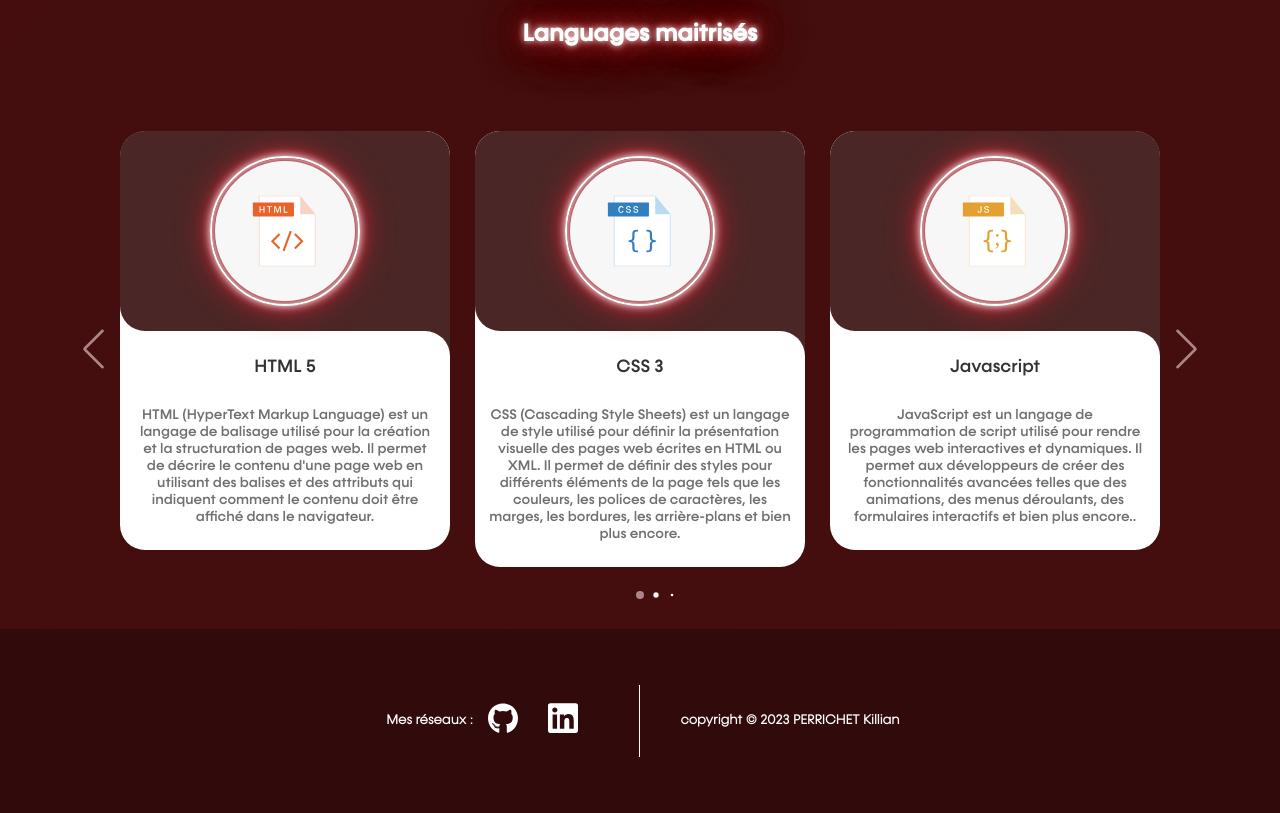
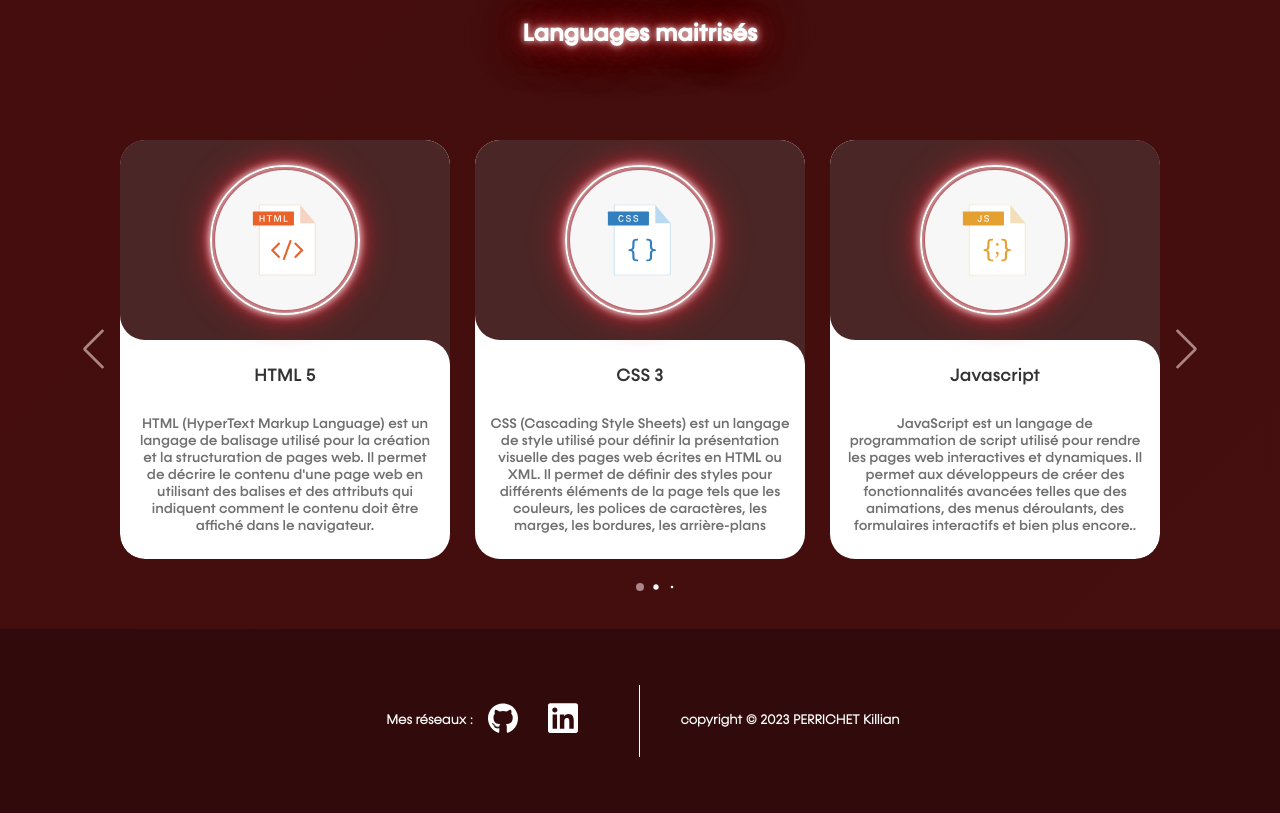
Before and after one commit to killian24000/PORTFOLIO_PERRICHETV2, a PHP site: template vue/languages.phtml in a window 1280 px wide. Shown: the part 223-1036 px from the top of the page. Run offline with PHP 8.4, Linux system fonts and the light colour scheme; the template is opened without the code that fills it, so the values that code supplies are empty; some libraries are stand-ins or nearby versions.

Commit message:
Update languages.phtml

```diff
--- a/vue/languages.phtml
+++ b/vue/languages.phtml
@@ -34,7 +34,7 @@
                     <div class="card-content">
                       <h2 class="name">CSS 3</h2>
                       <p class="description">CSS (Cascading Style Sheets) est un langage de style utilisé pour définir la présentation visuelle des pages web écrites en HTML ou XML.
-                        Il permet de définir des styles pour différents éléments de la page tels que les couleurs, les polices de caractères, les marges, les bordures, les arrière-plans et bien plus encore.</p>
+                        Il permet de définir des styles pour différents éléments de la page tels que les couleurs, les polices de caractères, les marges, les bordures, les arrière-plans</p>
 
 
                     </div>
```
